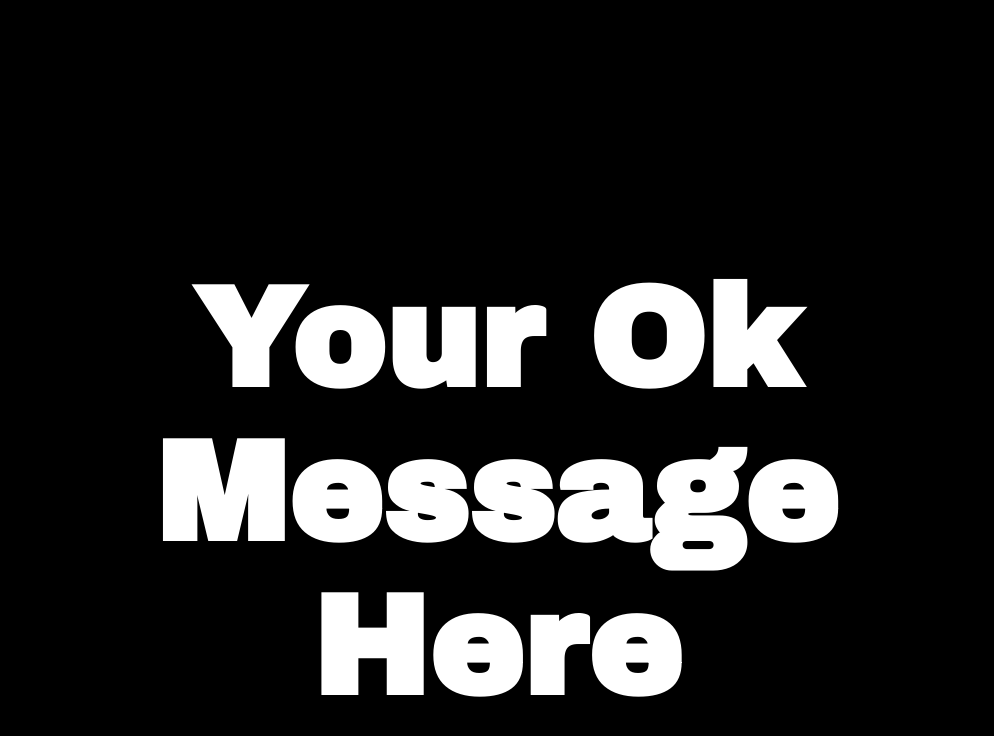
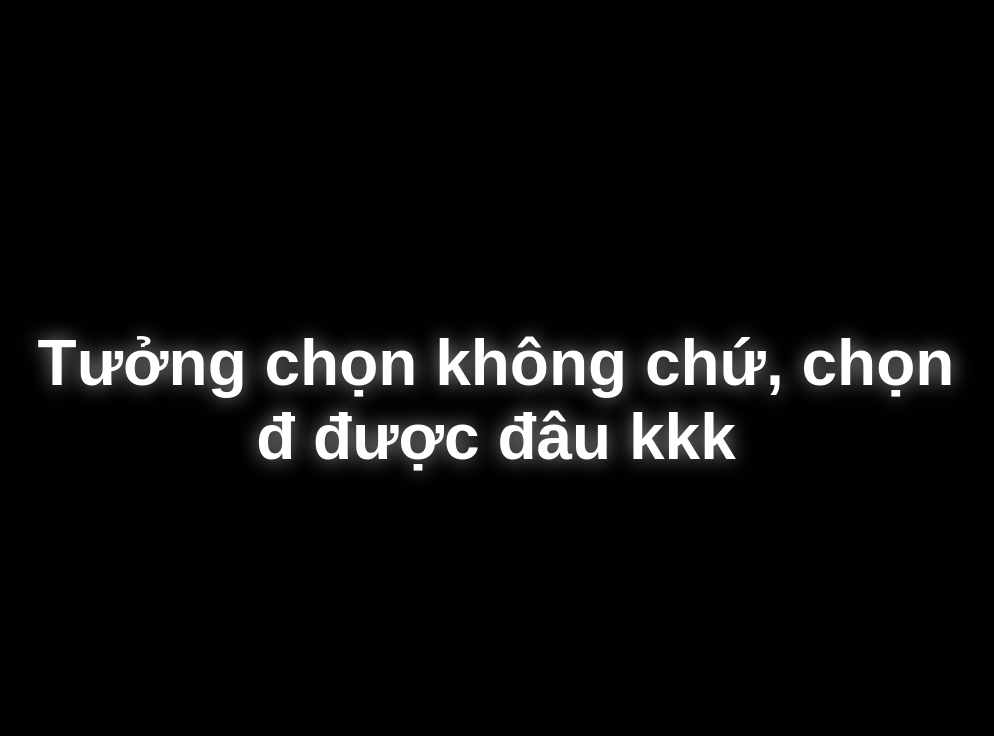
Before and after one commit to raydzai/tprojekt, a plain HTML site: page html/index.html in a window 1280 px wide. Both pictures are taken after a click on the link "Ok". Shown: the whole page, without its empty margins (144-1138 px from the left). Drawn offline with Linux system fonts and the light colour scheme; animation ran at ten frames a second.

Commit message:
Adding more details

```diff
--- a/css/index.css
+++ b/css/index.css
@@ -5,10 +5,6 @@ html, body {
     height: 100%;
     overflow: hidden;
     background-color: black;
-}
-
-* {
-    font-family: "Archivo Black", sans-serif;
 }
 
 .ui-container {
@@ -68,6 +64,7 @@ a {
     padding: 15px 30px;
     font-size: 2vw;
     border-radius: 5px;
+    font-family: Montserrat, sans-serif;
     cursor: pointer;
     text-align: center;
     opacity: 0;
@@ -95,18 +92,44 @@ a:hover {
     }
 }
 
+.message-container {
+    width: 100%;
+    height: 100%;
+
+    display: flex;
+    align-items: center;
+    justify-content: center;
+    z-index: 0;
+}
+
 .hidden {
     display: none;
 }
 
 #message {
     position: absolute;
-    top: 50%;
-    left: 50%;
-    transform: translate(-50%, -50%);
-    font-size: 11vw;
+    width: 75%;
+    font-size: 5vw;
     color: white;
+    font-family: Montserrat, sans-serif;
     text-align: center;
     opacity: 0;
-    transition: opacity 1s ease-in-out;
+    transition: opacity .5s ease-in-out;
+    animation: glowEffect .5s ease-out forwards;
 }
+@keyframes glowEffect {
+    0% {
+        opacity: 0;
+        transform: translateY(-20px);
+        text-shadow: 0 0 5px rgba(255, 255, 255, 0);
+    }
+    50% {
+        opacity: 0.8;
+        text-shadow: 0 0 15px rgba(255, 255, 255, 0.4);
+    }
+    100% {
+        opacity: 1;
+        transform: translateY(0);
+        text-shadow: 0 0 20px rgba(255, 255, 255, 0.6);
+    }
+}
--- a/html/index.html
+++ b/html/index.html
@@ -25,7 +25,9 @@
             </div>
         </div>
     </div>
-    <h1 id="message" class="hidden"></h1>
+    <div class="message-container">
+        <h1 id="message" class="hidden">blank</h1>
+    </div>
     <script src="../js/index.js"></script>
 </body>
 </html>
--- a/js/index.js
+++ b/js/index.js
@@ -224,9 +224,9 @@ function displayMessage(messageText) {
 }
 
 document.getElementById('ok-button').addEventListener('click', function() {
-    displayMessage('Your Ok Message Here');
+    displayMessage('Tưởng chọn không chứ, chọn đ được đâu kkk');
 });
 
 document.getElementById('deo-button').addEventListener('click', function() {
-    displayMessage('Your Deo Message Here');
+    displayMessage('Có không gì cũng d à =))');
 });
```
